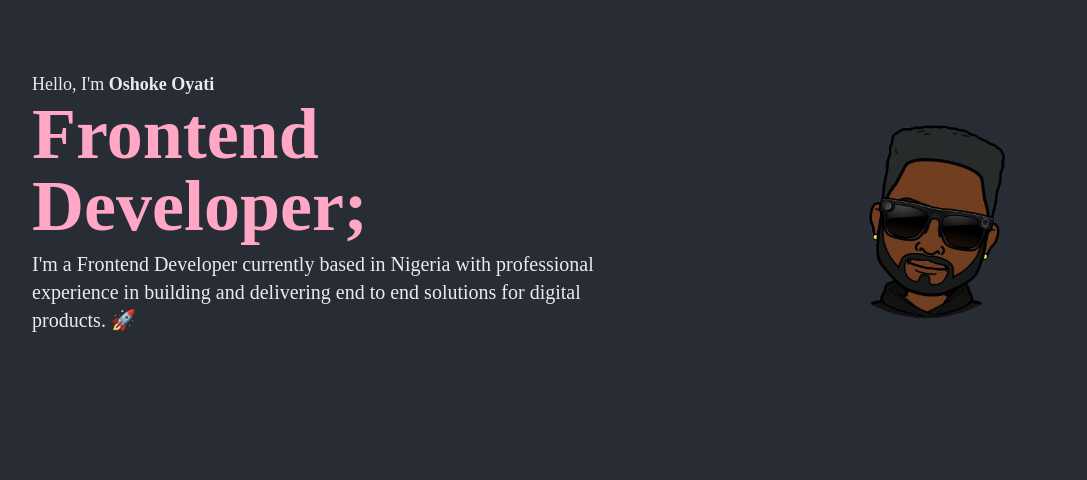
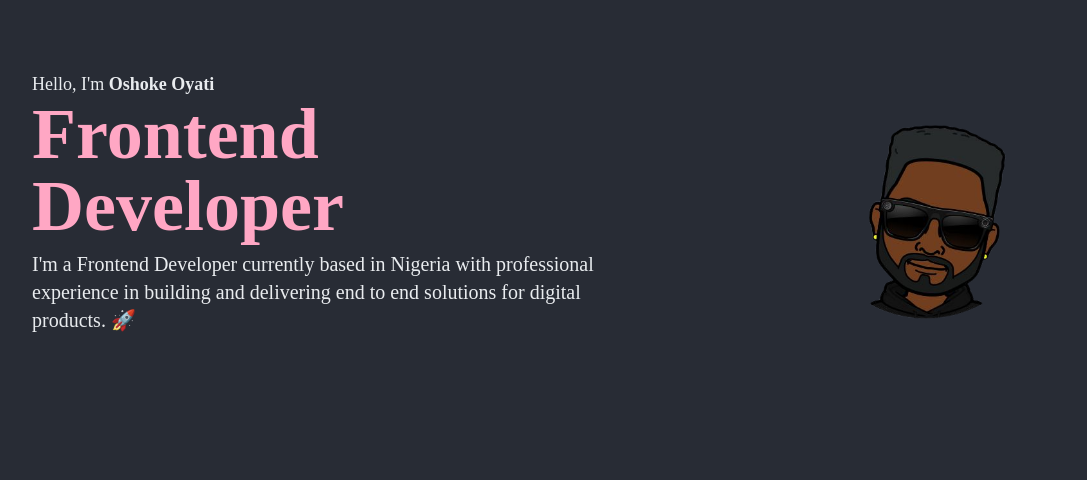
Before and after one commit to shokes/Personal-website, a React (Create React App) app: page / in a window 1280 px wide. Shown: the part 166-646 px from the top of the page, without its empty margins (96-1183 px from the left). Built offline with nearby package versions, Linux system fonts and the light colour scheme.

Commit message:
quick fix

```diff
--- a/src/Components/Hero.js
+++ b/src/Components/Hero.js
@@ -7,7 +7,7 @@ const Hero = function () {
   const { theme } = useGlobalContext();
   return (
     <section>
-      <div className='max-w-sm md:max-w-2xl  lg:flex mt-36 justify-center items-center gap-x-48  lg:max-w-5xl mx-auto overflow-x-hidden '>
+      <div className='max-w-sm md:max-w-2xl md:pb-24 lg:flex mt-36 justify-center items-center gap-x-48  lg:max-w-5xl mx-auto overflow-x-hidden '>
         <Fade duration={3000}>
           {theme === 'dark-theme' ? (
             <div className=''>
@@ -19,7 +19,7 @@ const Hero = function () {
                 frontend{' '}
               </p>
               <h1 className=' text-text-link font-semibold text-7xl capitalize mb-2'>
-                developer;
+                developer
               </h1>
 
               <p className='text-xl font-playfair text-text-color'>
@@ -38,7 +38,7 @@ const Hero = function () {
                 website{' '}
               </p>
               <h1 className=' text-text-link font-semibold text-7xl capitalize mb-2'>
-                developer;
+                developer
               </h1>
 
               <p className='text-xl font-playfair text-text-color'>
--- a/src/Components/SingleWork.js
+++ b/src/Components/SingleWork.js
@@ -1,6 +1,6 @@
 const SingleWork = function ({ title, desc, github, image, stack, website }) {
   return (
-    <div className='rounded-lg p-3 shadow-xl'>
+    <div className='rounded-lg p-3 shadow-2xl'>
       <h3 className='text-text-link tracking-wider text-xl font-bold uppercase mb-3 '>
         {title}
       </h3>
--- a/src/Pages/About.js
+++ b/src/Pages/About.js
@@ -5,7 +5,7 @@ import { Zoom, Slide } from 'react-awesome-reveal';
 import GoToTop from '../GoToTop';
 const About = function () {
   return (
-    <section className='max-w-sm md:max-w-2xl lg:max-w-5xl mx-auto  '>
+    <section className='max-w-sm md:max-w-2xl lg:max-w-5xl mx-auto overflow-x-hidden '>
       <Navbar />
       <div className='grid grid-cols-1  lg:flex mt-20 space-x-0 lg:space-x-20 '>
         <Zoom triggerOnce>
@@ -15,7 +15,7 @@ const About = function () {
           <h3 className='text-lg text-text-color font-bold mt-10 lg:mt-0'>
             Hello world. ✨
           </h3>
-          <Slide direction='up' triggerOnce>
+          <Slide direction='up' triggerOnce delay={200}>
             <p className='mb-6 mt-3 text-text-color text-xl tracking-wide '>
               Hi, I’m Oshoke Oyati, a meticulous Frontend Developer currently
               based in Nigeria and I enjoy what I do. I am passionate about
```
